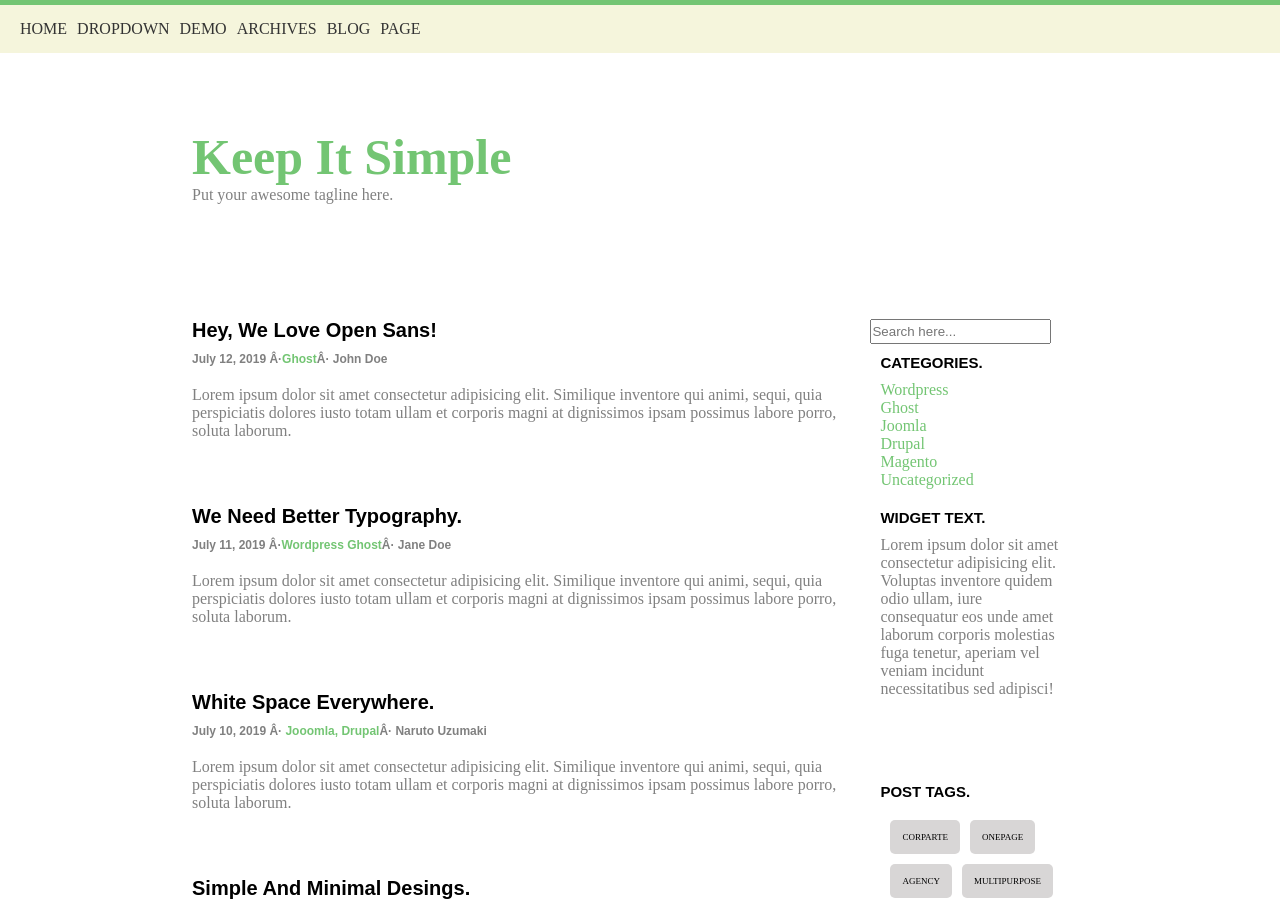
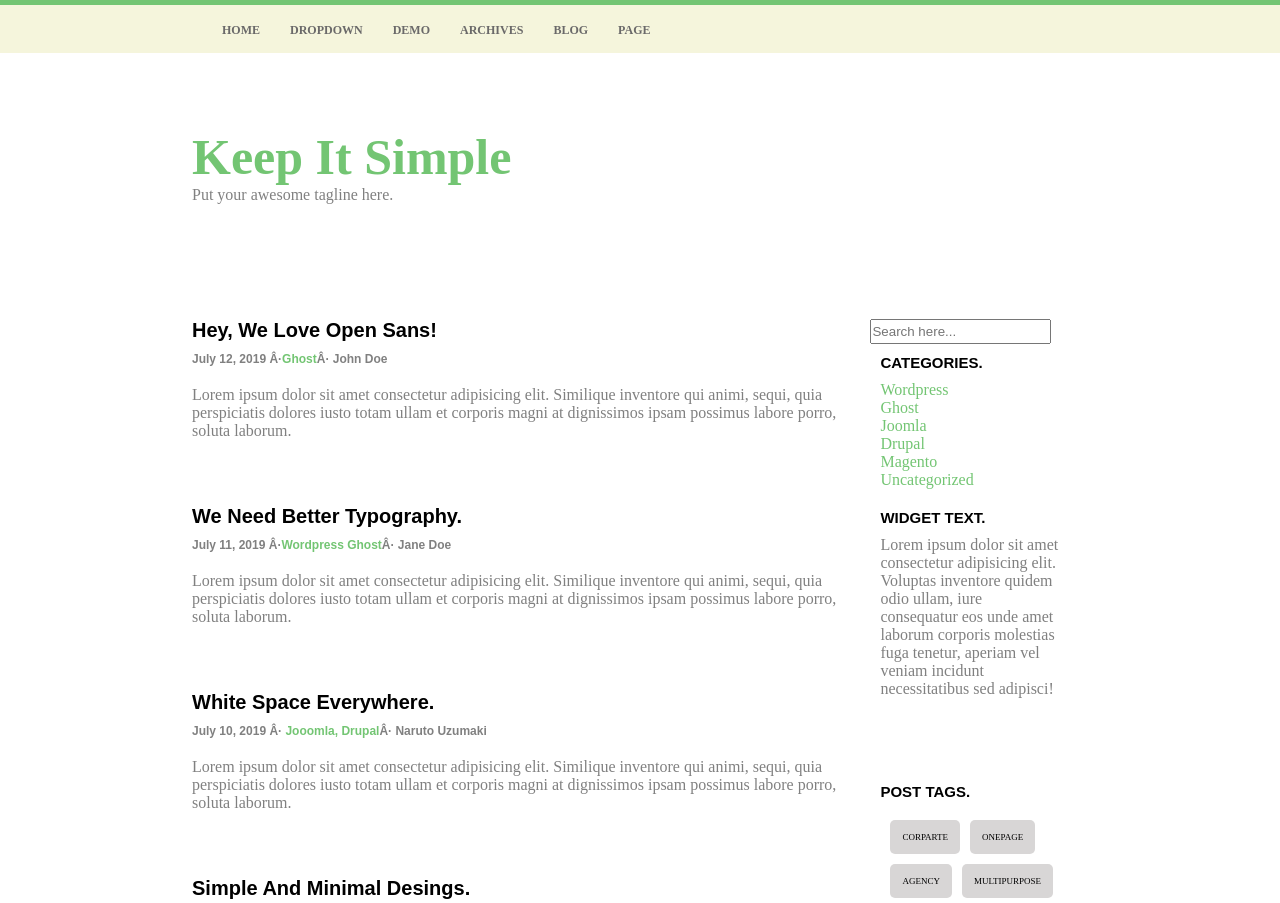
Before and after one commit to IreneGonzalezPuerta/proyecto-css, a plain HTML site: page index.html in a window 1280 px wide. Shown: the top 903 px of the page. Drawn offline with Linux system fonts and the light colour scheme; a web font is replaced by a local one.

Commit message:
actualizacion

```diff
--- a/styles.css
+++ b/styles.css
@@ -2,7 +2,7 @@
     margin:0;
     padding: 0;
 }
-.roboto-<uniquifier> {
+.roboto-uniquifier {
   font-family: "Roboto", serif;
   font-optical-sizing: auto;
   font-weight: 100;
@@ -16,15 +16,18 @@ nav{
 }
 a{
     text-decoration: none;
-    color:rgb(51, 51, 51);
-    padding:2px 5px;
+    color:rgb(106, 105, 105);
+    padding:2px 15px;
+    font-size: 12px;
+    font-weight: 600;
 }
 
 nav ul{
     display: flex;
     flex-direction: row;
     list-style-type: none;
-
+    margin:0 auto;
+    width: 70%;
 }
 
 #header {
```
